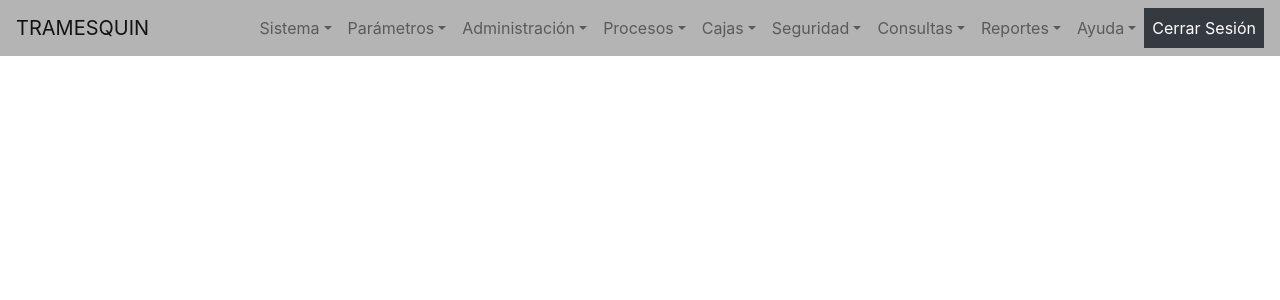
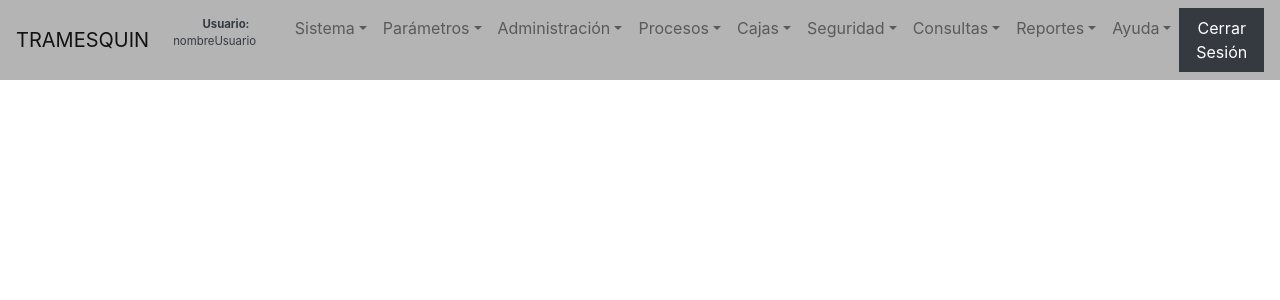
Before and after one commit to robq97/tramsa, a React (Create React App) app: page / in a window 1280 px wide. Shown: the top 300 px of the page. Built offline with nearby package versions, Linux system fonts and the light colour scheme.

Commit message:
Current username will be shown in navbar

```diff
--- a/src/App.css
+++ b/src/App.css
@@ -1,3 +1,12 @@
 .App {
   text-align: center;
 }
+
+.navbar-nav > li:first-child{
+  font-size: 11.4px;
+  font-style: normal;
+}
+
+.navbar-grey{
+  background-color: #B5B4B4;
+}
--- a/src/components/navbar/navbar.js
+++ b/src/components/navbar/navbar.js
@@ -4,13 +4,16 @@ class Navbar extends Component {
 
     render() {
         return (
-            <nav class="navbar navbar-expand-lg navbar-light" style={{ backgroundColor: "#B5B4B4" }}>
+            <nav class="navbar navbar-expand-lg navbar-light navbar-grey">
                 <a class="navbar-brand" href="#">TRAMESQUIN</a>
                 <button class="navbar-toggler" type="button" data-toggle="collapse" data-target="#navbarNavDropdown" aria-controls="navbarNavDropdown" aria-expanded="false" aria-label="Toggle navigation">
                     <span class="navbar-toggler-icon"></span>
                 </button>
                 <div class="collapse navbar-collapse" id="navbarNavDropdown">
                     <ul class="navbar-nav ml-auto">
+                        <li class="nav-item">
+                            <a class="nav-link text-dark disabled " href="#"><b>Usuario:</b> nombreUsuario&emsp;&emsp;</a>
+                        </li>
                         <li class="nav-item dropdown">
                             <a class="nav-link dropdown-toggle" href="#" id="navbarDropdownMenuLink" data-toggle="dropdown" aria-haspopup="true" aria-expanded="false">
                                 Sistema
```
